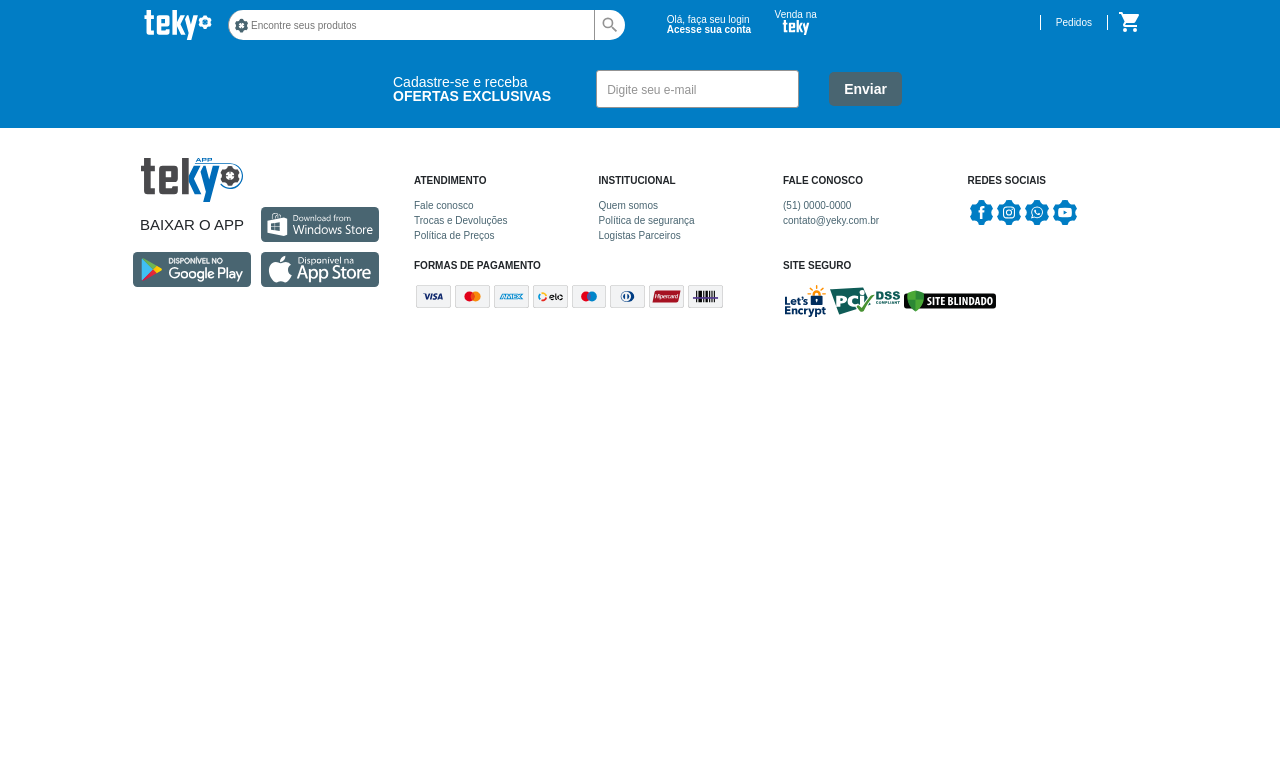
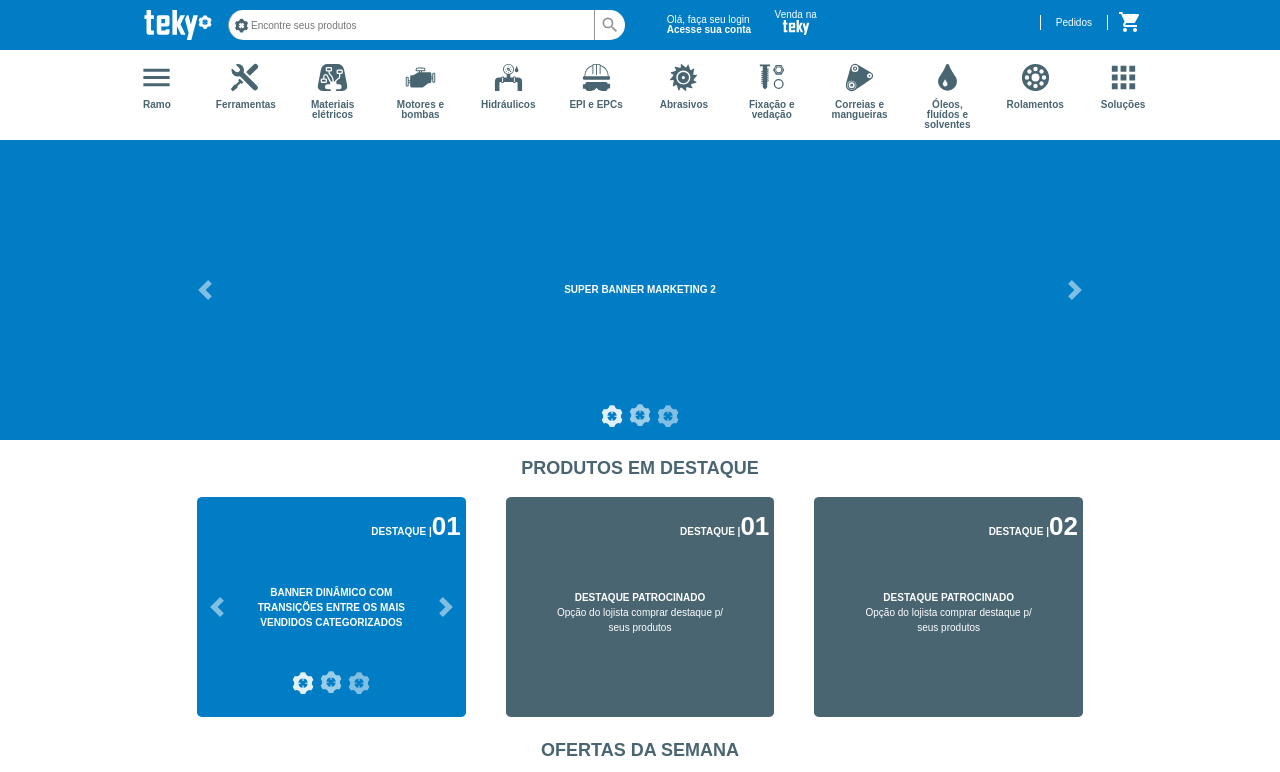
Before and after one commit to lpfjustino/teky-store, a React (Create React App) app: page / in a window 1280 px wide. Shown: the top 772 px of the page. Built offline with nearby package versions, Linux system fonts and the light colour scheme.

Commit message:
Uncommenting other sections

```diff
--- a/src/components/App.jsx
+++ b/src/components/App.jsx
@@ -18,12 +18,12 @@ function App() {
     return (
         <div className="App">
             <Header />
-            {/* <CategoriesList />
+            <CategoriesList />
             <BannerSlider />
             <SponsoredProducts
                 items={products}
                 />
-            <WeeklySales /> */}
+            <WeeklySales />
             <Subscription />
             <Footer />
         </div>
```
